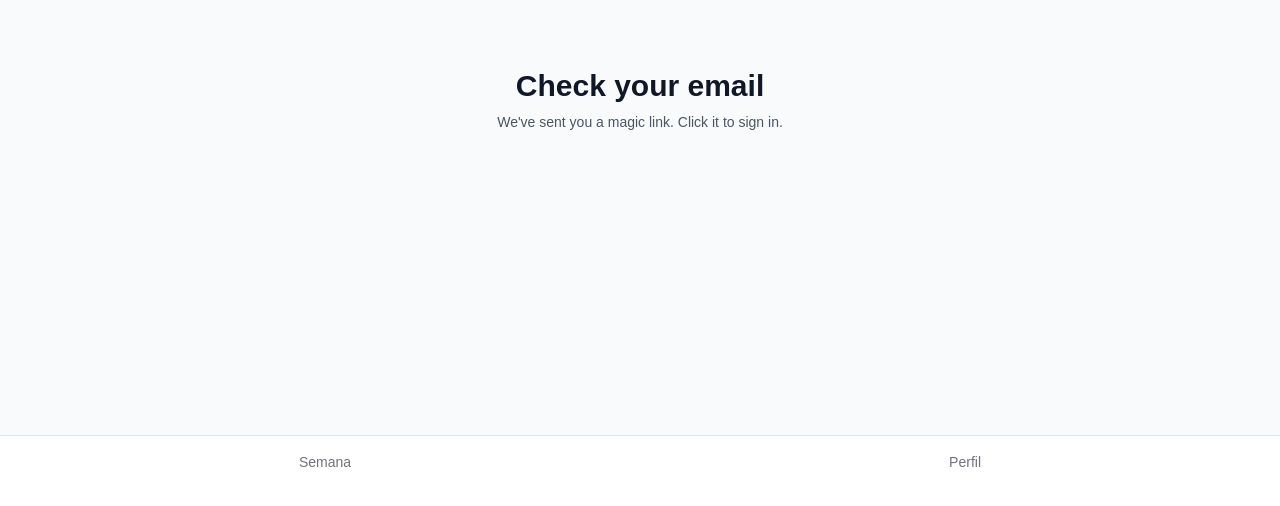
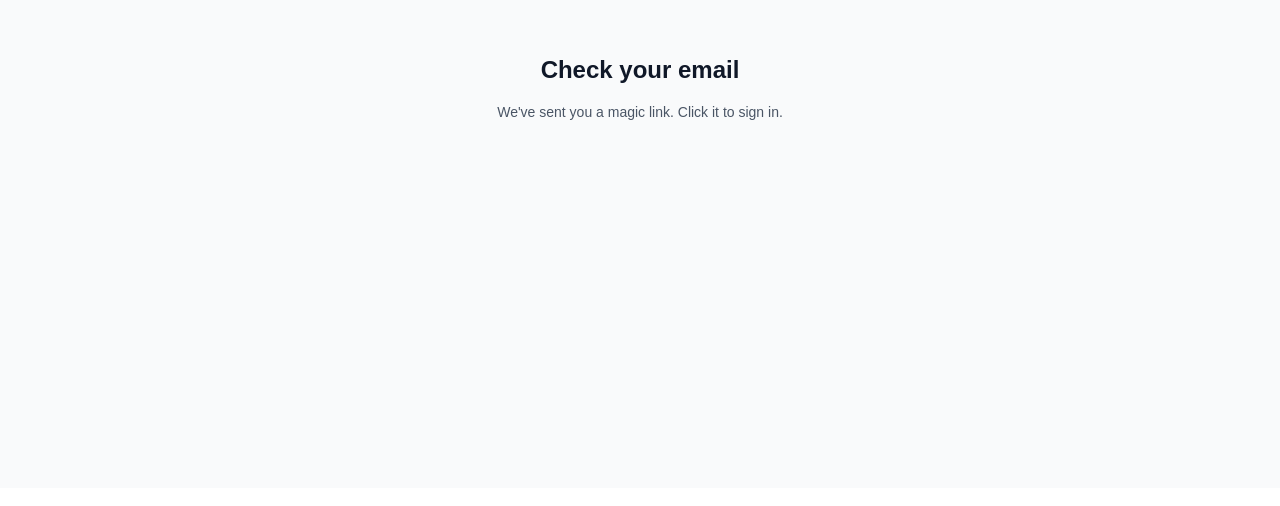
Before and after one commit to vfbeneitez-cloud/pipos-fitness, a Next.js app: page /auth/verify in a window 1280 px wide. Before the commit this address had no page. Shown: the part 312-818 px from the top of the page. Built offline with nearby package versions, Linux system fonts and the light colour scheme.

Commit message:
App Router: split public/auth and protected app layout

```diff
--- /dev/null
+++ b/src/app/(app)/layout.tsx
@@ -0,0 +1,18 @@
+import { redirect } from "next/navigation";
+import { Nav } from "@/src/app/components/Nav";
+import { getUserIdFromSession } from "@/src/server/auth/getSession";
+
+export default async function AppLayout({ children }: { children: React.ReactNode }) {
+  const userId = await getUserIdFromSession();
+
+  if (!userId) {
+    redirect("/auth/signin");
+  }
+
+  return (
+    <>
+      <div className="min-h-screen pb-16">{children}</div>
+      <Nav />
+    </>
+  );
+}
--- /dev/null
+++ b/src/app/(public)/auth/verify/page.tsx
@@ -0,0 +1,14 @@
+"use client";
+
+export default function VerifyPage() {
+  return (
+    <div className="min-h-screen flex items-center justify-center bg-gray-50">
+      <div className="max-w-md w-full space-y-4 p-8 text-center">
+        <h1 className="text-2xl font-semibold text-gray-900">Check your email</h1>
+        <p className="text-sm text-gray-600">
+          We&apos;ve sent you a magic link. Click it to sign in.
+        </p>
+      </div>
+    </div>
+  );
+}
--- /dev/null
+++ b/src/app/(public)/layout.tsx
@@ -0,0 +1,3 @@
+export default function PublicLayout({ children }: { children: React.ReactNode }) {
+  return <div className="min-h-screen">{children}</div>;
+}
--- a/src/app/auth/verify/page.tsx
+++ /dev/null
@@ -1,16 +0,0 @@
-export default function VerifyPage() {
-  return (
-    <div className="min-h-screen flex items-center justify-center bg-gray-50">
-      <div className="max-w-md w-full space-y-8 p-8">
-        <div>
-          <h2 className="mt-6 text-center text-3xl font-extrabold text-gray-900">
-            Check your email
-          </h2>
-          <p className="mt-2 text-center text-sm text-gray-600">
-            We&apos;ve sent you a magic link. Click it to sign in.
-          </p>
-        </div>
-      </div>
-    </div>
-  );
-}
--- a/src/app/layout.tsx
+++ b/src/app/layout.tsx
@@ -1,8 +1,6 @@
 import type { Metadata } from "next";
 import { Geist, Geist_Mono } from "next/font/google";
 import "./globals.css";
-import { DemoGuard } from "@/src/app/components/DemoGuard";
-import { Nav } from "@/src/app/components/Nav";
 import { SessionProvider } from "@/src/app/providers/SessionProvider";
 
 const geistSans = Geist({
@@ -28,12 +26,7 @@ export default function RootLayout({
   return (
     <html lang="es">
       <body className={`${geistSans.variable} ${geistMono.variable} antialiased`}>
-        <SessionProvider>
-          <DemoGuard>
-            <div className="min-h-screen pb-16">{children}</div>
-            <Nav />
-          </DemoGuard>
-        </SessionProvider>
+        <SessionProvider>{children}</SessionProvider>
       </body>
     </html>
   );
```
Also changed, not shown: src/app/(app)/exercise/[slug]/page.tsx (line endings or trailing spaces), src/app/(app)/log/nutrition/page.tsx (line endings or trailing spaces), src/app/(app)/log/training/page.tsx (line endings or trailing spaces), src/app/(app)/onboarding/page.tsx (line endings or trailing spaces), src/app/(app)/session/[dayIndex]/page.tsx (line endings or trailing spaces), src/app/(app)/week/page.tsx (line endings or trailing spaces), src/app/(public)/auth/signin/page.tsx (line endings or trailing spaces), 1 other file (tests, documents, lock files or other folders).
